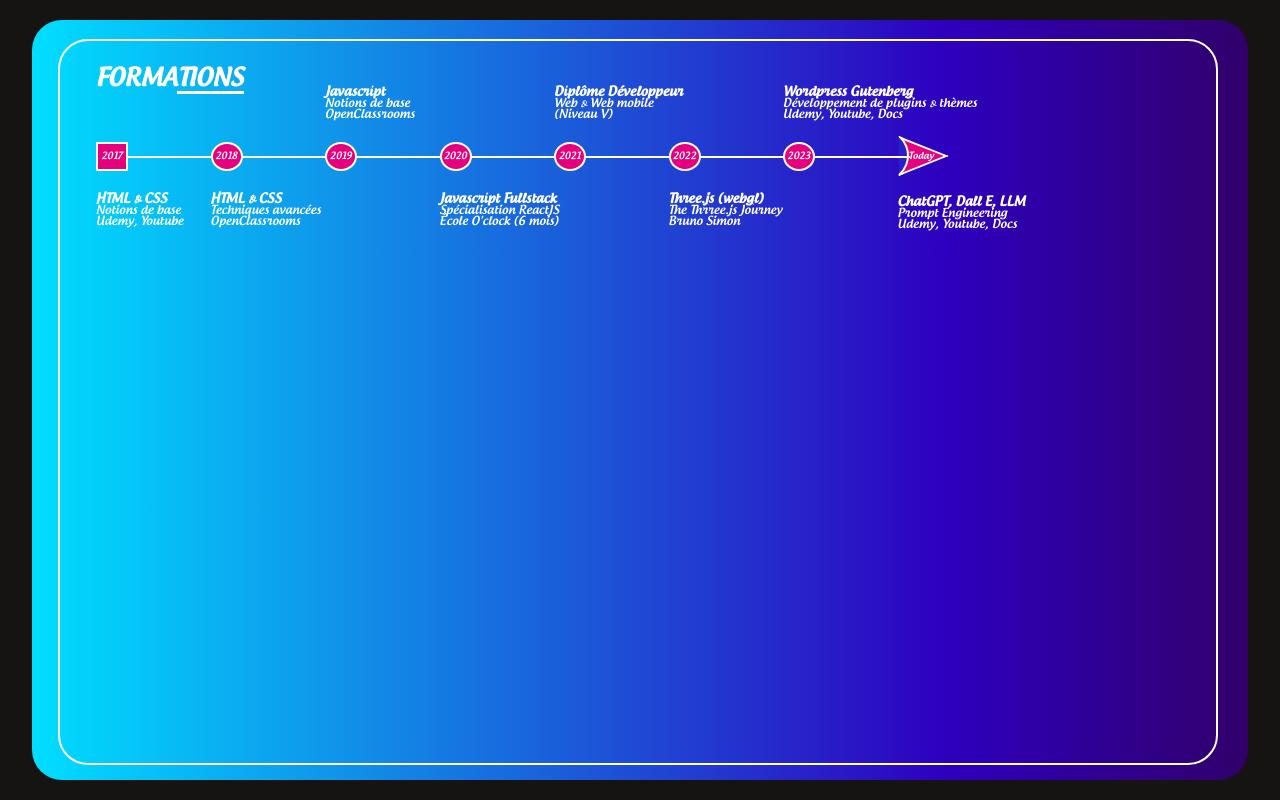
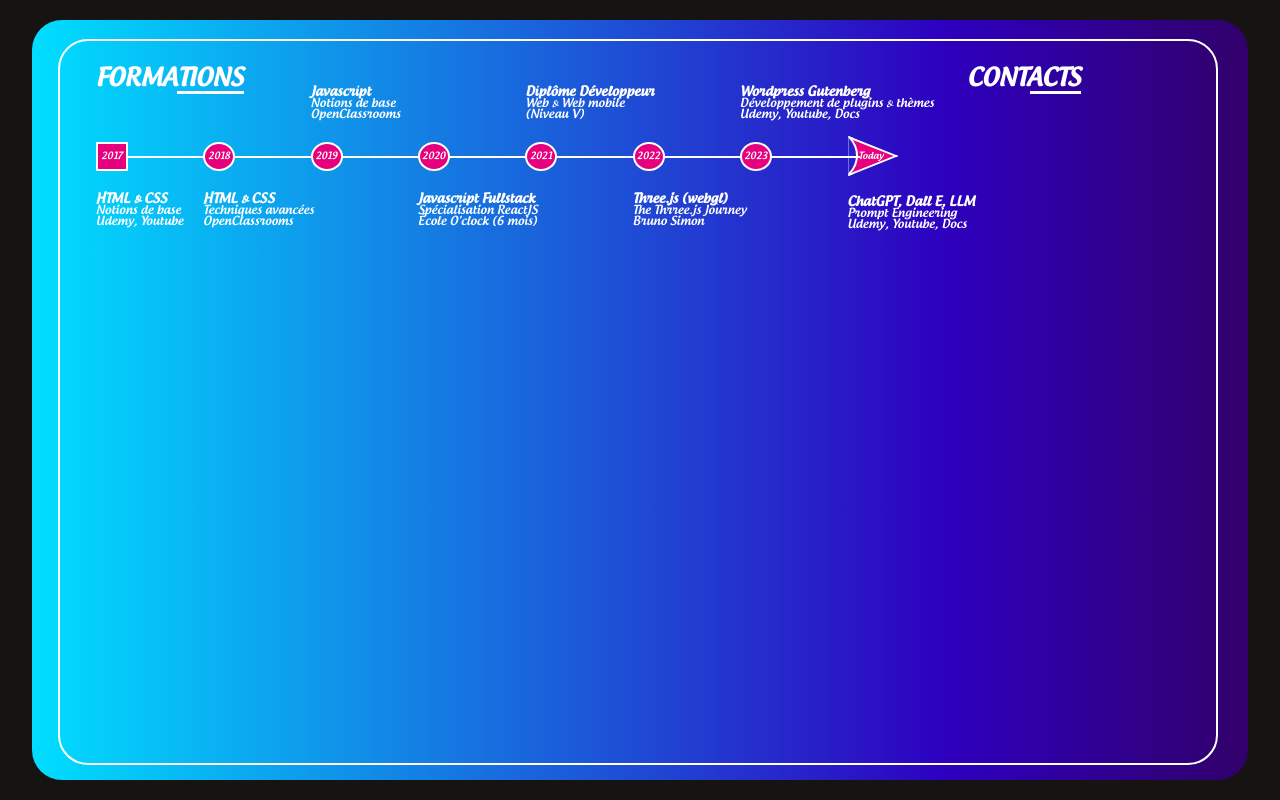
Before and after one commit to Fabien-Pinna/my-resume, a React app: page / in a window 1280 px wide. Built offline with nearby package versions, Linux system fonts and the light colour scheme; the HTML template or start-up script is replaced by a standard one.

Commit message:
Contact started

```diff
--- a/src/Resume.jsx
+++ b/src/Resume.jsx
@@ -1,4 +1,5 @@
 import Formation from './components/Formation/Formation'
+import Contact from './components/Contact/Contact'
 
 import './Resume.scss'
 
@@ -7,6 +8,7 @@ const Resume = () => {
         <div className="background">
             <div className="layout-card">
                 <Formation />
+                <Contact />
             </div>
 
         </div>
--- a/src/Resume.scss
+++ b/src/Resume.scss
@@ -21,6 +21,8 @@
     color: #fff;
 
     .layout-card {
+        display: grid;
+        grid-template-columns: 1fr 0.3fr;
         height: 95%;
         width: 95%;
         max-height: 1000px;
--- /dev/null
+++ b/src/components/Contact/Contact.jsx
@@ -0,0 +1,13 @@
+import Title from "../Title/Title";
+
+import './Contact.scss'
+
+const Contact = () => {
+    return (
+        <div className="contact">
+            <Title title="Contacts" />
+        </div>
+    )
+}
+
+export default Contact
--- /dev/null
+++ b/src/components/Contact/Contact.scss
@@ -0,0 +1,3 @@
+.contact {
+    margin-top: 3rem;
+}
--- a/src/components/Formation/Timeline/Timeline.jsx
+++ b/src/components/Formation/Timeline/Timeline.jsx
@@ -3,9 +3,6 @@ import TimelineItem from "../TimelineItem/TimelineItem"
 import './Timeline.scss'
 
 const Timeline = () => {
-
-
-
     return (
         <div className="timeline">
             <TimelineItem
--- a/src/components/Formation/Timeline/Timeline.scss
+++ b/src/components/Formation/Timeline/Timeline.scss
@@ -3,7 +3,6 @@
         justify-content: space-between;
         align-items: flex-start;
         position: relative;
-        width: 80%;
         min-width: 650px;
         max-width: 950px;
         top: 2rem;
```
